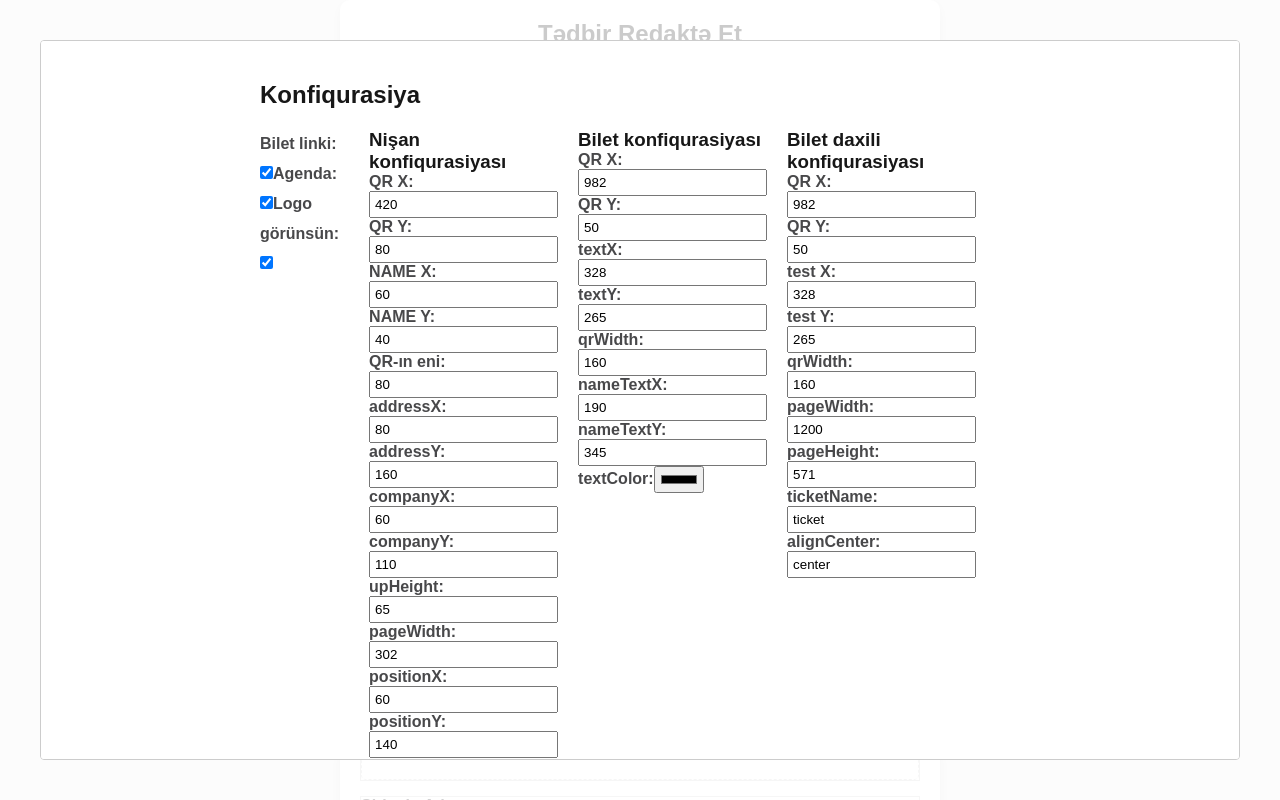
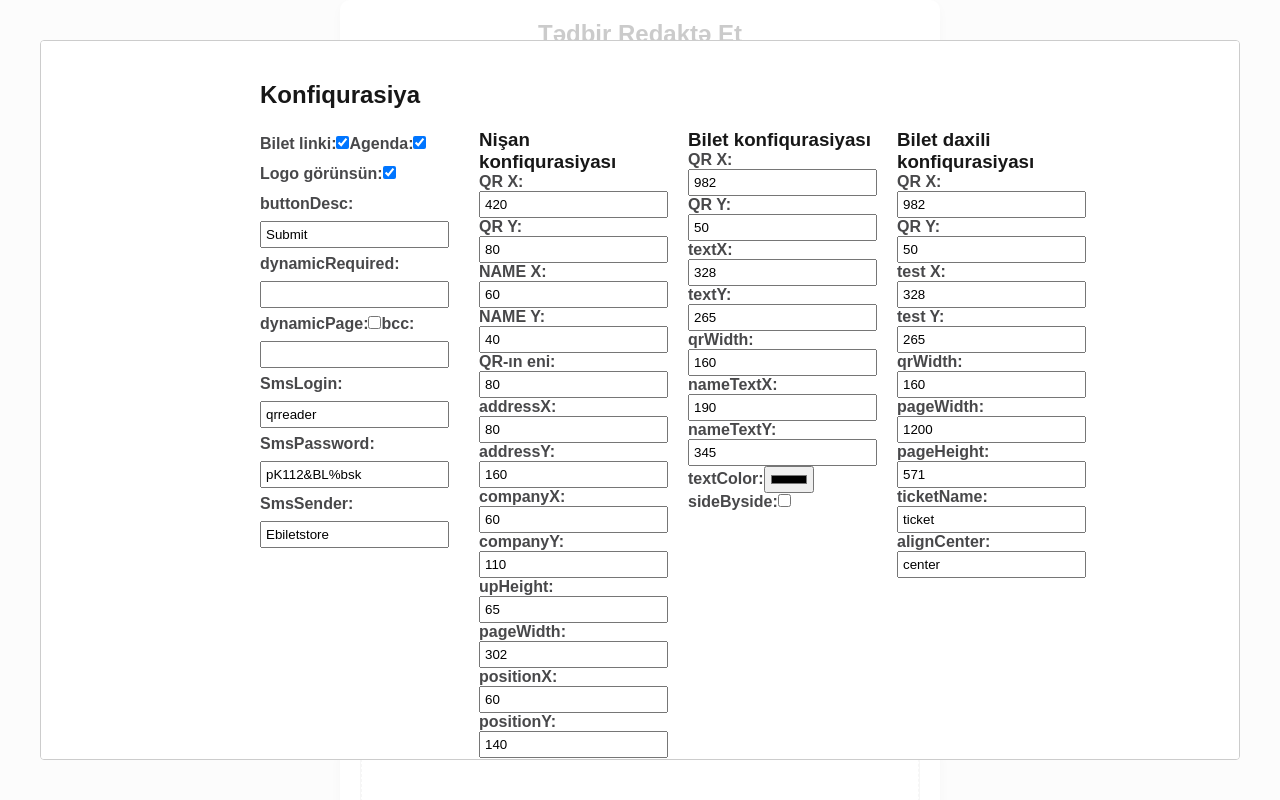
Before and after one commit to MammadliTaleh/ebilet-edit, a Next.js app: page /home in a window 1280 px wide. Both pictures are taken after a click on the button "Confiqurator". Shown: the top 800 px of the page. Built offline with nearby package versions, Linux system fonts and the light colour scheme.

Commit message:
Edit Page hazirlandi,catismazliq var

```diff
--- a/src/app/home/EventForm.jsx
+++ b/src/app/home/EventForm.jsx
@@ -129,7 +129,16 @@ const EventForm = () => {
   const [eventImage, setEventImage] = useState(null);
   const [ticketImage, setTicketImage] = useState(null);
   const [isConfigModalOpen, setConfigModalOpen] = useState(false);
-
+  const [formData, setFormData] = useState({
+   sirket: ""
+  });
+  const handleChange = (e) => {
+    const { name, value } = e.target;
+    setFormData({
+      ...formData,
+      [name]: value,
+    });
+  };
   const [config, setConfig] = useState({
     agenda: true,
     logoShow: true,
@@ -224,6 +233,7 @@ const EventForm = () => {
     <Container>
       <Title>Tədbir Redaktə Et</Title>
 
+
       <ButtonContainer>
         <Button>Əsas</Button>
         <ConfigButton onClick={() => setConfigModalOpen(true)}>Confiqurator</ConfigButton>
@@ -261,6 +271,62 @@ const EventForm = () => {
               type="checkbox"
               checked={config.logoShow}
               onChange={(e) => handleConfigChange(["logoShow"], e.target.checked)}
+            />
+          </Label>
+          <Label>
+          buttonDesc:
+            <input className="modal-input"
+              type="text"
+              value={config.newSetPage.buttonDesc}
+              onChange={(e) => handleConfigChange(["neWSetPage", "buttonDesc"], parseInt(e.target.value, 10))}
+            />
+          </Label>
+          <Label>
+          dynamicRequired:
+            <input className="modal-input"
+              type="text"
+              value={config.newSetPage.dynamicRequired}
+              onChange={(e) => handleConfigChange(["neWSetPage", "dynamicRequired"], parseInt(e.target.value, 10))}
+            />
+          </Label>
+          <Label>
+          dynamicPage:
+            <input className="modal-input"
+              type="checkbox"
+              value={config.newSetPage.dynamicPage}
+              onChange={(e) => handleConfigChange(["neWSetPage", "dynamicPage"], parseInt(e.target.value, 10))}
+            />
+          </Label>
+          <Label>
+          bcc:
+            <input className="modal-input"
+              type="text"
+              value={config.EmailConfig.bcc}
+              onChange={(e) => handleConfigChange(["EmailConfig", "bcc"], parseInt(e.target.value, 10))}
+            />
+          </Label>
+          <Label>
+          SmsLogin:
+            <input className="modal-input"
+              type="text"
+              value={config.SmsIntegration.smsLogin}
+              onChange={(e) => handleConfigChange(["SmsIntegration", "smsLogin"], parseInt(e.target.value, 10))}
+            />
+          </Label>
+          <Label>
+          SmsPassword:
+            <input className="modal-input"
+              type="text"
+              value={config.SmsIntegration.smsPassword}
+              onChange={(e) => handleConfigChange(["SmsIntegration", "smsPassword"], parseInt(e.target.value, 10))}
+            />
+          </Label>
+          <Label>
+          SmsSender:
+            <input className="modal-input"
+              type="text"
+              value={config.SmsIntegration.smsSenderName}
+              onChange={(e) => handleConfigChange(["SmsIntegration", "smsSenderName"], parseInt(e.target.value, 10))}
             />
           </Label>
         </div>
@@ -497,6 +563,14 @@ const EventForm = () => {
               onChange={(e) => handleConfigChange(["ticketConfig", "textColor"], parseInt(e.target.value, 10))}
             />
           </Label>
+          <Label>
+          sideByside:
+            <input className="modal-input"
+              type="checkbox"
+              value={config.ticketConfig.sideByside}
+              onChange={(e) => handleConfigChange(["ticketConfig", "sideByside"], parseInt(e.target.value, 10))}
+            />
+          </Label>
 
         </div>
         <div className="config-daxili">
@@ -580,12 +654,26 @@ const EventForm = () => {
 
 
 
-
-
-
           <CloseConfigButton onClick={() => setConfigModalOpen(false)}>Bağla</CloseConfigButton>
         </ModalContent>
       </Modal>
+
+      <InputGroup>
+        <Label>Şirkətin Adı</Label>
+        <select type="text" placeholder="Şirkətin adı" style={{ width: '100%', padding: '10px', borderRadius: '5px', border: '1px solid #ddd' }}
+          name="tedbir"
+          value={formData.tedbir}
+          onChange={handleChange}
+          required>
+              <option value="">Tədbir Seç</option>
+              <option value="tedbir1">Sənaye Təhlükəsizliyi Zirvəsi 2024</option>
+              <option value="tedbir2">Kitab Sərgisi</option>
+              <option value="tedbir3">MEET POİNT 1 </option>
+              <option value="tedbir4">COP29 Human Capital Forum</option>
+              <option value="tedbir5">TEST FORUM</option>
+              <option value="tedbir6">DigiFest</option>
+          </select>
+      </InputGroup>
 
       <InputGroup>
         <Label>Tədbirin Şəkli</Label>
--- a/src/app/home/ModalEventForm.css
+++ b/src/app/home/ModalEventForm.css
@@ -11,6 +11,7 @@
     font-size: 18;
     padding-right: 30px;
     padding-bottom: 5px;
+    /* flex-wrap: wrap; */
 }
 .config-nisan{
     gap: 10px;
```
